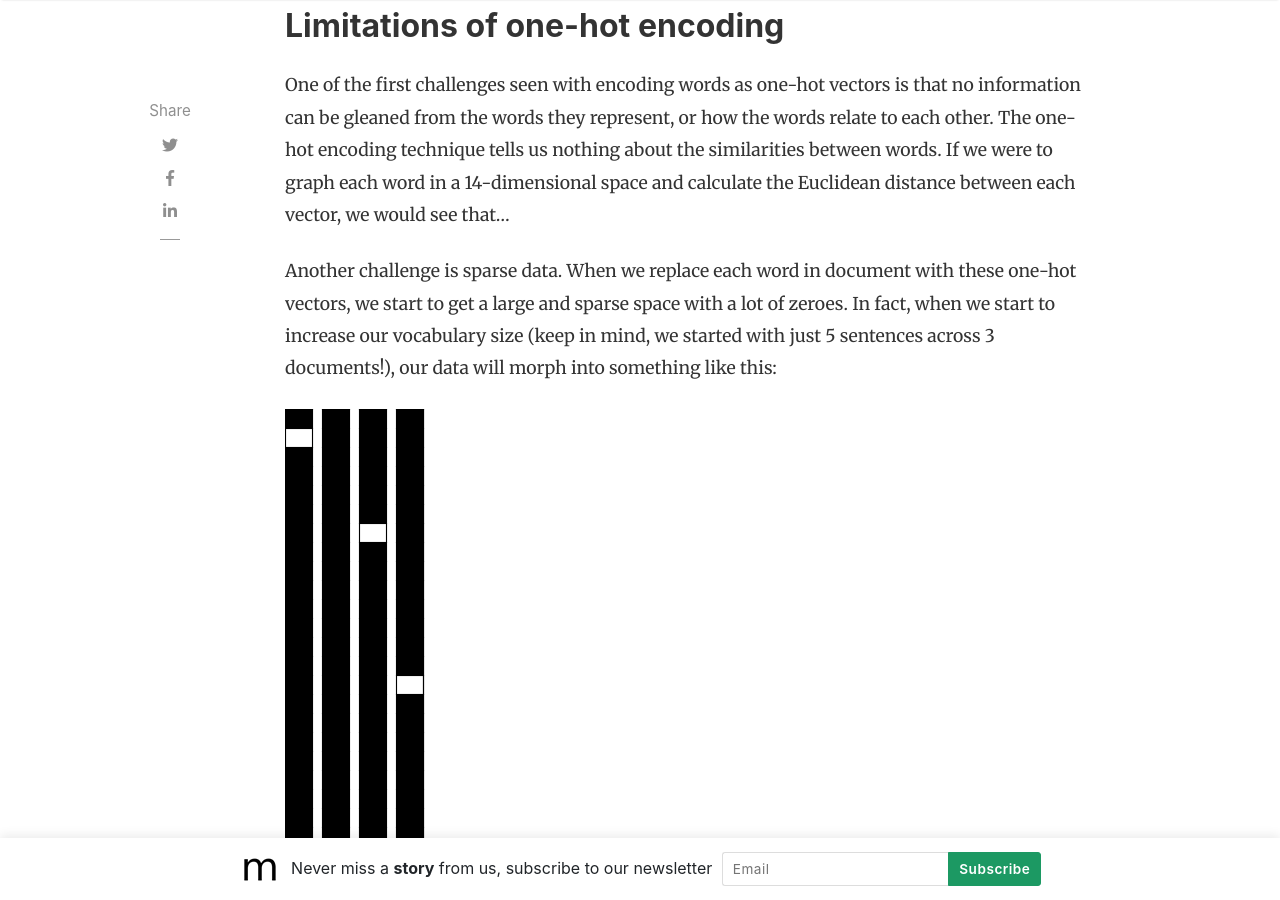
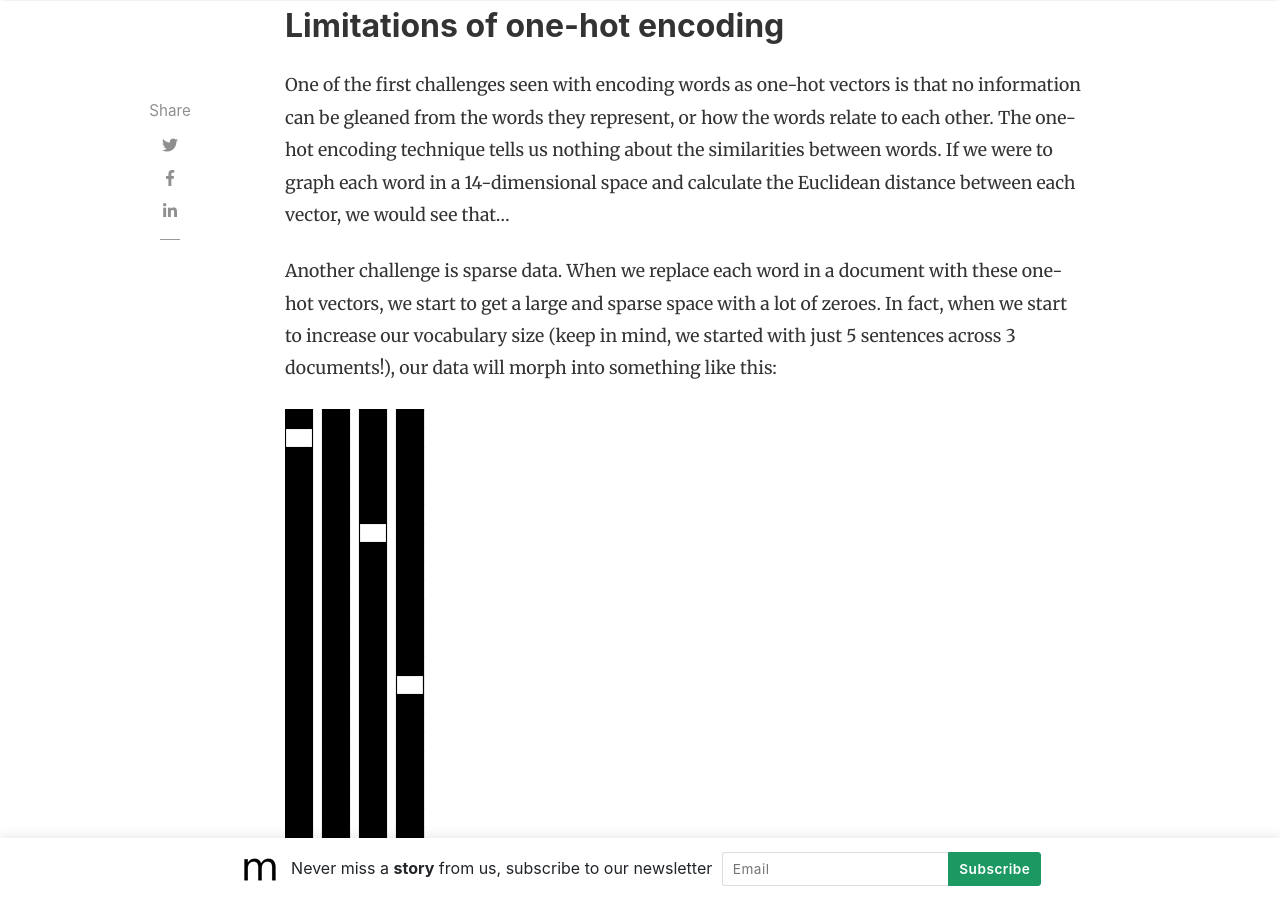
Before and after one commit to slsu0424/slsu0424.github.io, a Jekyll site: the page built from _posts/2023-07-27-test.md, in a window 1280 px wide and 900 px high, scrolled down 3977 px. Built offline with Jekyll 4.4.1, drawn with Linux system fonts in a browser that asks for light colours; nearby versions of some CDN libraries; comment, search, counter and statistics services are not loaded.

Commit message:
Update 2023-07-27-test.md

```diff
--- a/_posts/2023-07-27-test.md
+++ b/_posts/2023-07-27-test.md
@@ -53,7 +53,7 @@
 One of the first challenges seen with encoding words as one-hot vectors is that no information can be gleaned from the words they represent, or how the words relate to each other.  The one-hot encoding technique tells us nothing about the similarities between words.  If we were to graph each word in a 14-dimensional space and calculate the Euclidean distance between each vector, we would see that...
 
 
-Another challenge is sparse data.  When we replace each word in document with these one-hot vectors, we start to get a large and sparse space with a lot of zeroes.  In fact, when we start to increase our vocabulary size (keep in mind, we started with just 5 sentences across 3 documents!), our data will morph into something like this:
+Another challenge is sparse data.  When we replace each word in a document with these one-hot vectors, we start to get a large and sparse space with a lot of zeroes.  In fact, when we start to increase our vocabulary size (keep in mind, we started with just 5 sentences across 3 documents!), our data will morph into something like this:
 
 ![encoding_sparse](/assets/images/2023-08-02_encoding_sparse.png)
 
```
